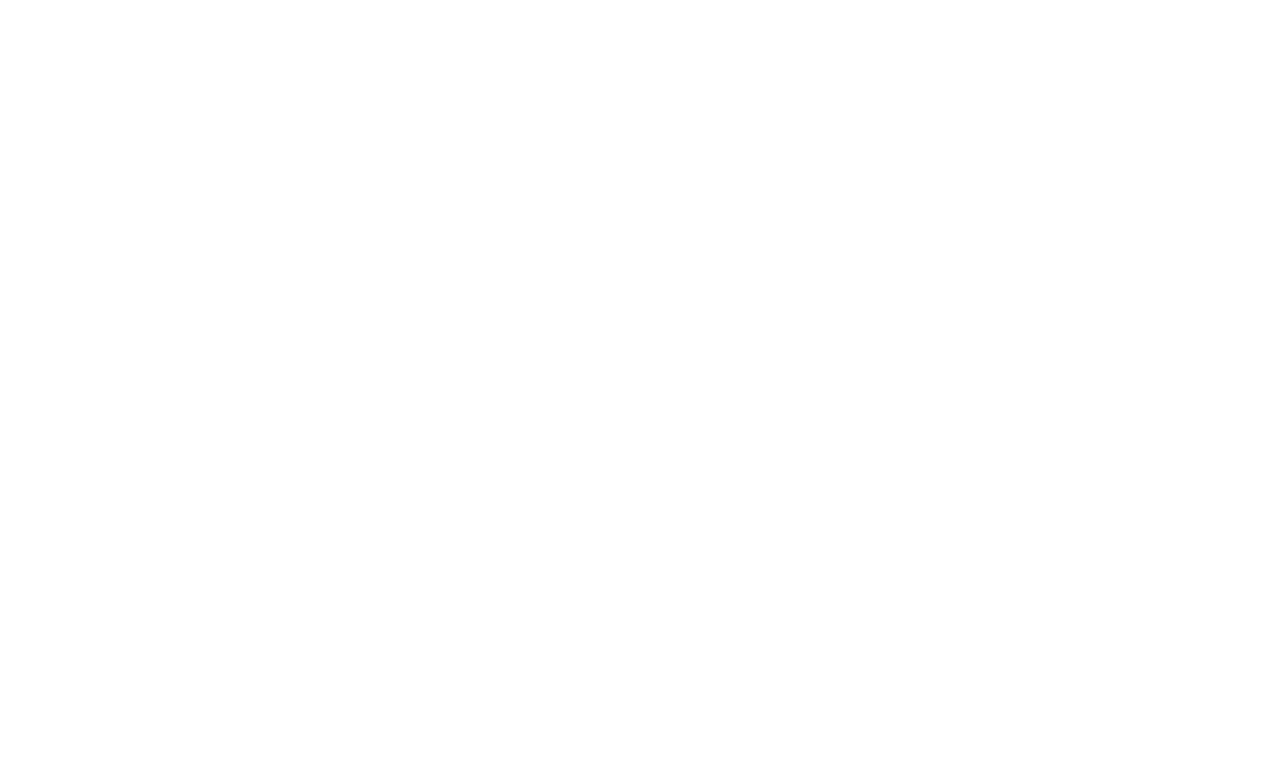
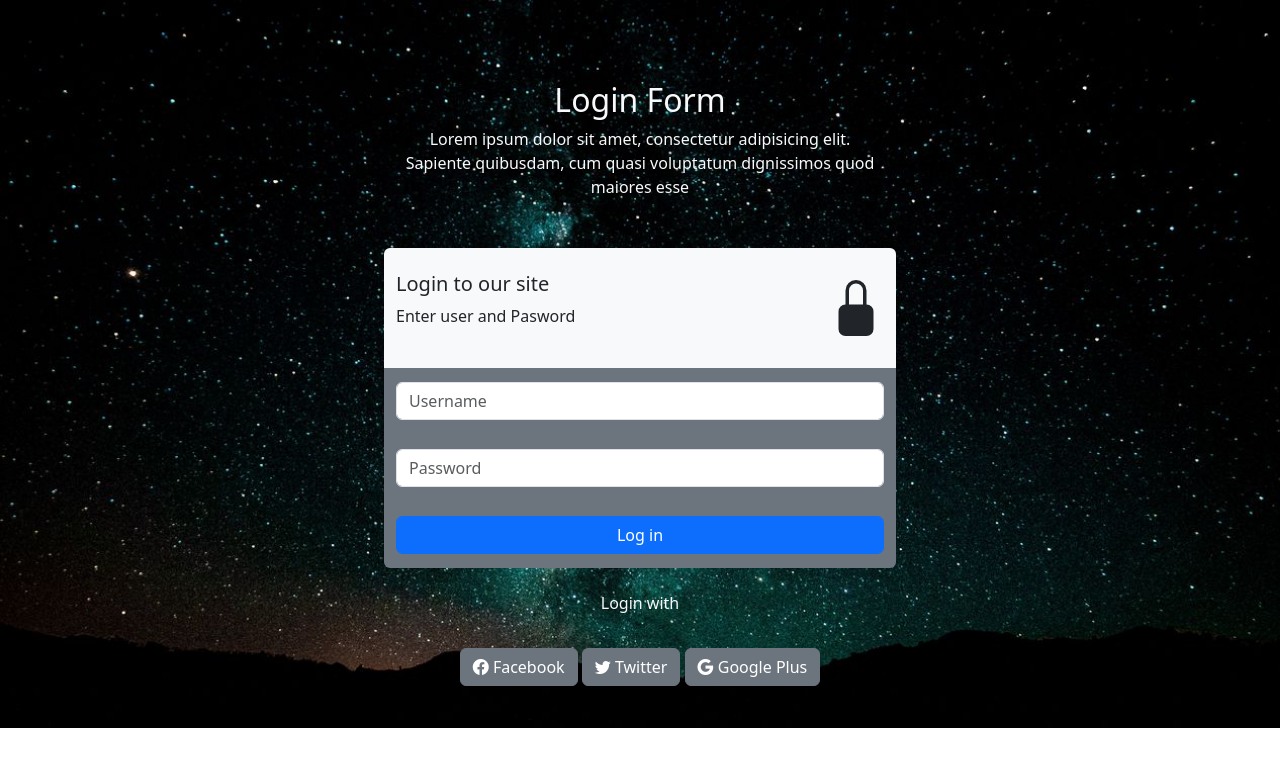
Before and after one commit to rgolfe81/rgs-geekhubs-fsd-val-bootstrap-24012023, a plain HTML site: page pages/Reto1-LoginForm.html in a window 1280 px wide. Drawn offline with nearby package versions, Linux system fonts and the light colour scheme.

Commit message:
Reto1 LoginForm terminado

```diff
--- /dev/null
+++ b/css/style-LoginForm.css
@@ -0,0 +1,25 @@
+body{
+    background-image: url(../img/fondo_Reto1.jpg);
+    background-size: cover;
+    background-repeat: no-repeat;
+}
+.container{
+    width: 40vw;
+}
+
+.boxDiv1{
+    height: 25vh;
+}
+
+.boxDiv2Sup{
+    height: 15vh;
+}
+.boxDiv2Inf{
+    height: 25vh;
+}
+.boxDiv3Up{
+    height: 10vh;
+}
+.boxDiv3Down{
+    height: 10vh;
+}
--- a/pages/Reto1-LoginForm.html
+++ b/pages/Reto1-LoginForm.html
@@ -0,0 +1,71 @@
+<!DOCTYPE html>
+<html lang="en">
+<head>
+    <meta charset="UTF-8">
+    <meta http-equiv="X-UA-Compatible" content="IE=edge">
+    <meta name="viewport" content="width=device-width, initial-scale=1.0">
+    <title>Reto1 LoginForm</title>
+    <link href="https://cdn.jsdelivr.net/npm/bootstrap@5.3.0-alpha1/dist/css/bootstrap.min.css" rel="stylesheet" integrity="sha384-GLhlTQ8iRABdZLl6O3oVMWSktQOp6b7In1Zl3/Jr59b6EGGoI1aFkw7cmDA6j6gD" crossorigin="anonymous">
+    <link rel="stylesheet" href="../css/style-LoginForm.css">
+    <link rel="stylesheet" href="https://cdn.jsdelivr.net/npm/bootstrap-icons@1.10.3/font/bootstrap-icons.css">
+</head>
+    <div class="container boxDiv1 text-light mt-5 d-flex align-items-center">
+        <!------------ Texto cabecera -------------->
+        <div class="row text-center">
+            <div class="col-12 fs-2">
+                <h2>Login Form</h2>
+            </div>
+            <div class="col-12">
+                <p>Lorem ipsum dolor sit amet, consectetur adipisicing elit. Sapiente quibusdam, cum quasi voluptatum dignissimos quod maiores esse</p>
+            </div>
+        </div>
+    </div>
+    <div class="container boxDiv2">
+        <!--- Texto contenedor central + Icono ---->
+        <div class="row boxDiv2Sup bg-light rounded-top">
+            <div class="col-6 d-flex flex-column justify-content-center">
+                <h5>Login to our site</h5>
+                <p>Enter user and Pasword</p>
+            </div>
+            <div class="col-6 d-flex justify-content-end align-items-center">
+                <svg xmlns="http://www.w3.org/2000/svg" width="56" height="56" fill="currentColor" class="bi bi-lock-fill" viewBox="0 0 16 16">
+                    <path d="M8 1a2 2 0 0 1 2 2v4H6V3a2 2 0 0 1 2-2zm3 6V3a3 3 0 0 0-6 0v4a2 2 0 0 0-2 2v5a2 2 0 0 0 2 2h6a2 2 0 0 0 2-2V9a2 2 0 0 0-2-2z"/>
+                  </svg>
+            </div>
+        </div>
+
+        <!--------- Inputs + Button -------------->
+        <div class="row boxDiv2Inf bg-secondary d-flex flex-column justify-content-around rounded-bottom">
+            <div class="col-12">
+                <input type="text" class="form-control" placeholder="Username" aria-label="Username" aria-describedby="basic-addon1">
+            </div>
+            <div class="col-12">
+                <input type="text" class="form-control" placeholder="Password" aria-label="Pasword" aria-describedby="basic-addon1">
+            </div>
+            <div class="col-12">
+                <button class="btn btn-primary form-control" type="button">Log in</button>
+            </div>
+        </div>
+
+    </div>
+    <div class="container">
+            <div class="row boxDiv3Up">
+                <div class="col-12 text-light d-flex justify-content-center align-items-center">
+                    <h6>Login with</h6>
+                </div>
+            </div>
+            <div class="row boxDiv3Down text-center">
+                <div class="col-12">
+                    <button type="button" class="btn btn-secondary"><i class="bi bi-facebook"></i> Facebook</button>
+
+                    <button type="button" class="btn btn-secondary"><i class="bi bi-twitter"></i> Twitter</button>
+
+                    <button type="button" class="btn btn-secondary"><i class="bi bi-google"></i> Google Plus</button>
+                </div>
+            </div>
+    </div>
+<body>
+
+    <script src="https://cdn.jsdelivr.net/npm/bootstrap@5.3.0-alpha1/dist/js/bootstrap.bundle.min.js" integrity="sha384-w76AqPfDkMBDXo30jS1Sgez6pr3x5MlQ1ZAGC+nuZB+EYdgRZgiwxhTBTkF7CXvN" crossorigin="anonymous"></script>
+</body>
+</html>
```
Also changed, not shown: index.html (+1 -1 lines), img/fondo_Reto1.jpg (added).
